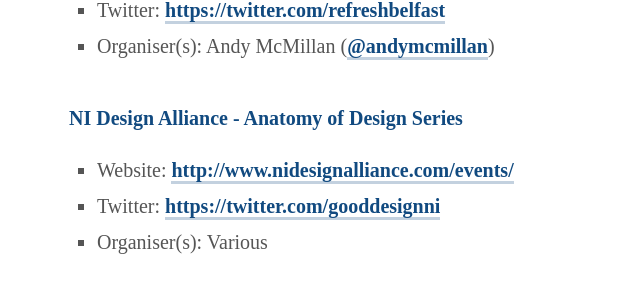
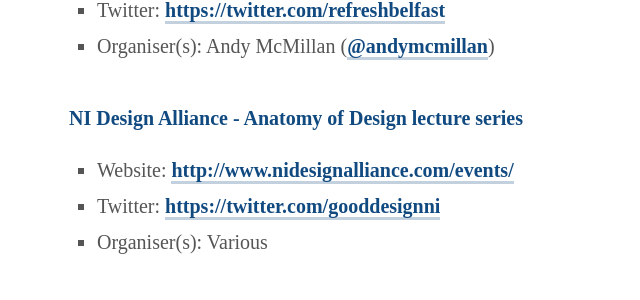
Before and after one commit to andymcmillan/andymcmillan, a Jekyll site: the page built from meetups.md, in a window 1280 px wide and 900 px high, scrolled down 373 px. Shown: the part 153-453 px from the top of the window, without its empty margins (251-891 px from the left). Built offline with Jekyll 4.4.1, drawn with Linux system fonts in a browser that asks for light colours; Markdown is read by kramdown in place of the engine named in the settings.

Commit message:
Update meetups.md

```diff
--- a/meetups.md
+++ b/meetups.md
@@ -15,7 +15,7 @@
 * Twitter: [https://twitter.com/refreshbelfast](https://twitter.com/refreshbelfast)
 * Organiser(s): Andy McMillan ([@andymcmillan](https://twitter.com/andymcmillan))
 
-### NI Design Alliance - Anatomy of Design Series
+### NI Design Alliance - Anatomy of Design lecture series
 * Website: [http://www.nidesignalliance.com/events/](http://www.nidesignalliance.com/events/)
 * Twitter: [https://twitter.com/gooddesignni](https://twitter.com/gooddesignni)
 * Organiser(s): Various
```
